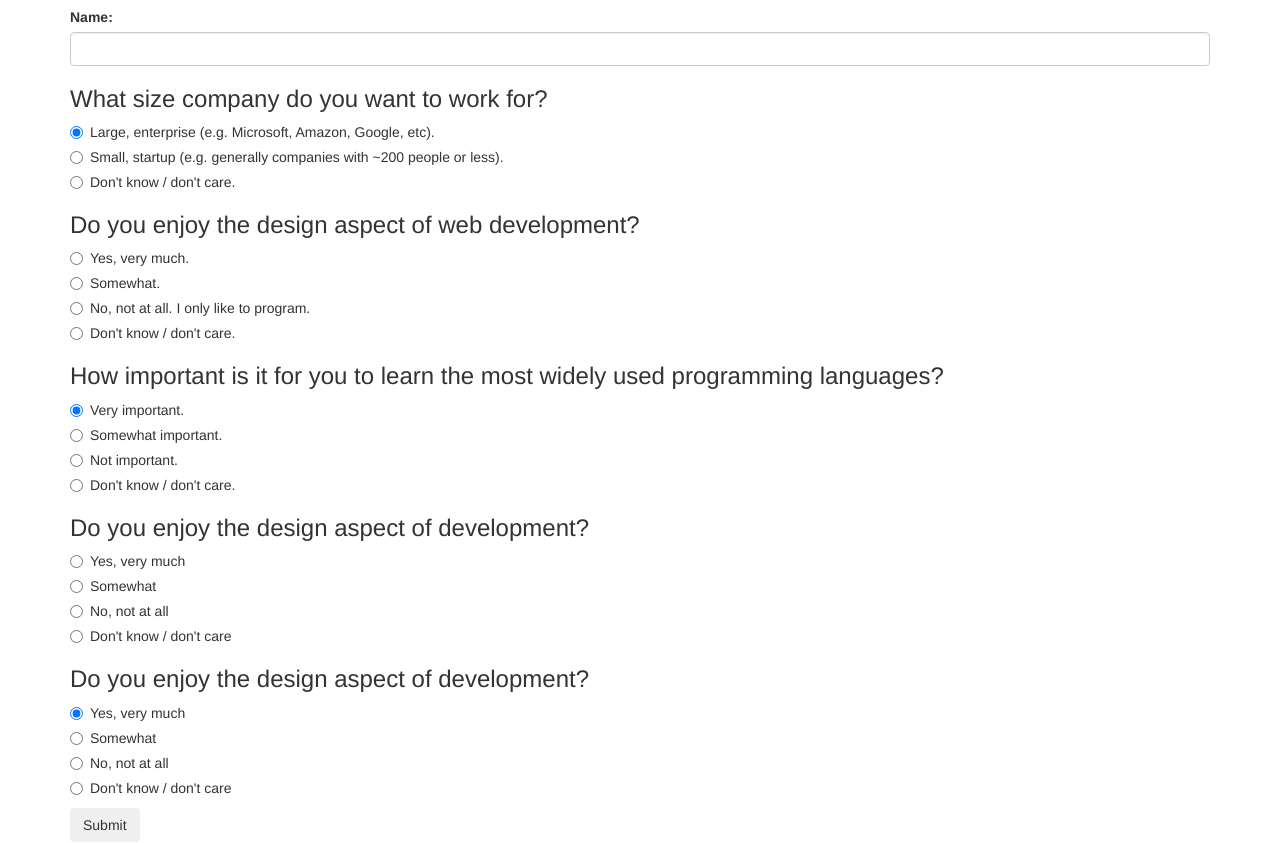
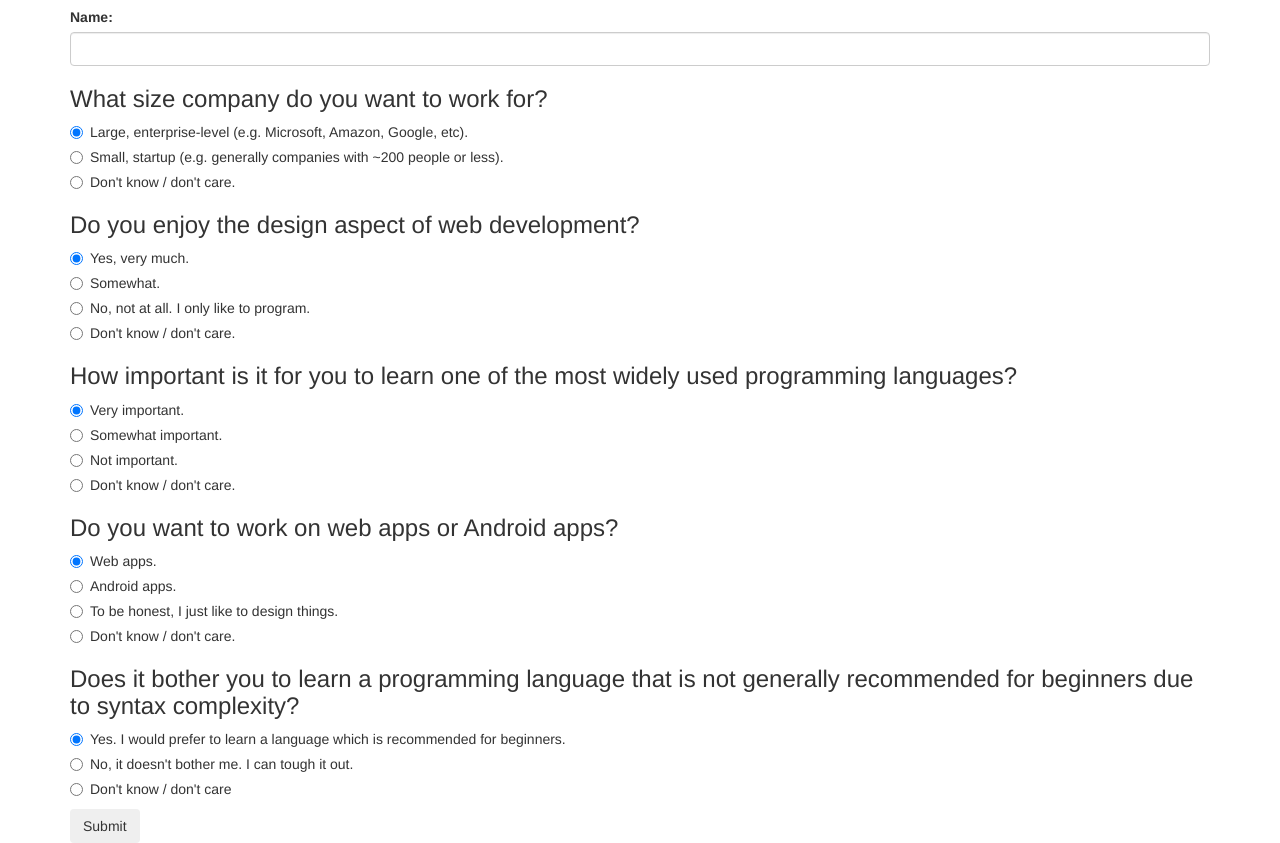
Before and after one commit to benjpac/track_suggester, a plain HTML site: page index.html in a window 1280 px wide. Shown: the part 63-906 px from the top of the page. Drawn offline with nearby package versions, Linux system fonts and the light colour scheme.

Commit message:
add remaining questions

```diff
--- a/index.html
+++ b/index.html
@@ -21,7 +21,7 @@
         <div class="radio">
           <label>
             <input type="radio" name="question1" value="large" checked>
-            Large, enterprise (e.g. Microsoft, Amazon, Google, etc).
+            Large, enterprise-level (e.g. Microsoft, Amazon, Google, etc).
           </label>
         </div>
         <div class="radio">
@@ -61,7 +61,7 @@
             Don't know / don't care.
           </label>
         </div>
-        <h3>How important is it for you to learn the most widely used programming languages?</h3>
+        <h3>How important is it for you to learn one of the most widely used programming languages?</h3>
         <div class="radio">
           <label>
             <input type="radio" name="question3" value="yes" checked>
@@ -86,53 +86,47 @@
             Don't know / don't care.
           </label>
         </div>
-        <h3>Do you enjoy the design aspect of development?</h3>
+        <h3>Do you want to work on web apps or Android apps?</h3>
         <div class="radio">
           <label>
-            <input type="radio" name="question2" value="yes" checked>
-            Yes, very much
+            <input type="radio" name="question4" value="web" checked>
+            Web apps.
           </label>
         </div>
         <div class="radio">
           <label>
-            <input type="radio" name="question2" value="somewhat">
-            Somewhat
+            <input type="radio" name="question4" value="android">
+            Android apps.
           </label>
         </div>
         <div class="radio">
           <label>
-            <input type="radio" name="question2" value="no">
-            No, not at all
+            <input type="radio" name="question4" value="no">
+            To be honest, I just like to design things.
           </label>
         </div>
         <div class="radio">
           <label>
-            <input type="radio" name="question2" value="none">
-            Don't know / don't care
+            <input type="radio" name="question4" value="none">
+            Don't know / don't care.
           </label>
         </div>
-        <h3>Do you enjoy the design aspect of development?</h3>
+        <h3>Does it bother you to learn a programming language that is not generally recommended for beginners due to syntax complexity?</h3>
         <div class="radio">
           <label>
-            <input type="radio" name="question2" value="yes" checked>
-            Yes, very much
+            <input type="radio" name="question5" value="yes" checked>
+            Yes. I would prefer to learn a language which is recommended for beginners.
           </label>
         </div>
         <div class="radio">
           <label>
-            <input type="radio" name="question2" value="somewhat">
-            Somewhat
+            <input type="radio" name="question5" value="no">
+            No, it doesn't bother me. I can tough it out.
           </label>
         </div>
         <div class="radio">
           <label>
-            <input type="radio" name="question2" value="no">
-            No, not at all
-          </label>
-        </div>
-        <div class="radio">
-          <label>
-            <input type="radio" name="question2" value="none">
+            <input type="radio" name="question5" value="none">
             Don't know / don't care
           </label>
         </div>
--- a/js/scripts.js
+++ b/js/scripts.js
@@ -2,16 +2,16 @@
 $(document).ready(function()) {
   $("form#trackPicker").submit(function() {
     event.preventDefault();
-    var name = $("#input1").val();
-    var question1 = $("input:radio[name=operator]:checked").val();
-    var question2 = $("input:radio[name=operator]:checked").val();
-    var question3 = $("input:radio[name=operator]:checked").val();
-    var question4 = $("input:radio[name=operator]:checked").val();
-    var question5 = $("input:radio[name=operator]:checked").val();
+    var name = $("#name").val();
+    var question1 = $("input:radio[name=question1]:checked").val();
+    var question2 = $("input:radio[name=question2]:checked").val();
+    var question3 = $("input:radio[name=question3]:checked").val();
+    var question4 = $("input:radio[name=question4]:checked").val();
+    var question5 = $("input:radio[name=question5]:checked").val();
     var rubyTrack;
     var androidTrack;
     var designTrack;
-    if (question1 === "val1") {
+    if (question1 === "large") {
       rubyTrack += ;
 
     } else if (question1 === "val2") {
```
